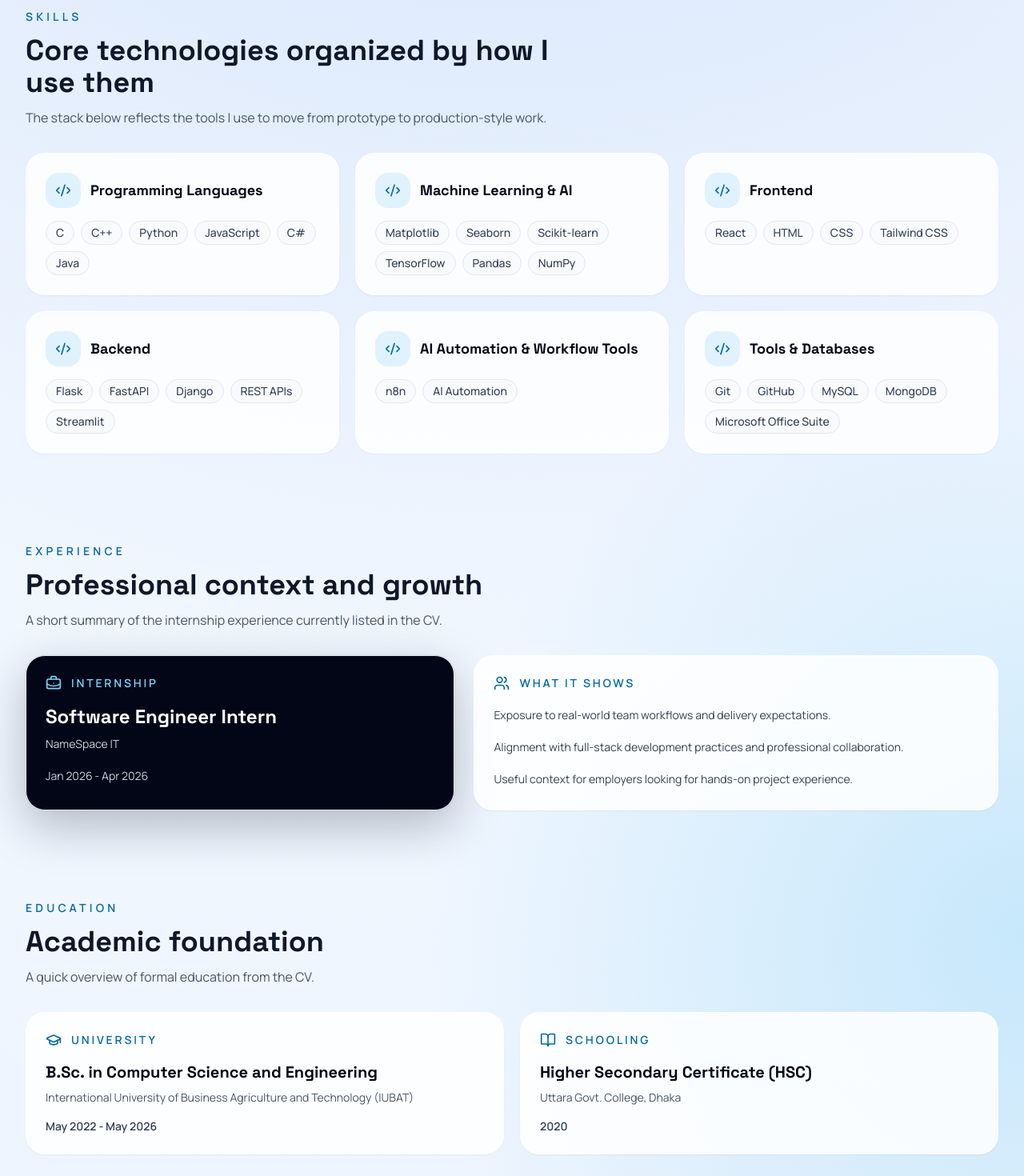
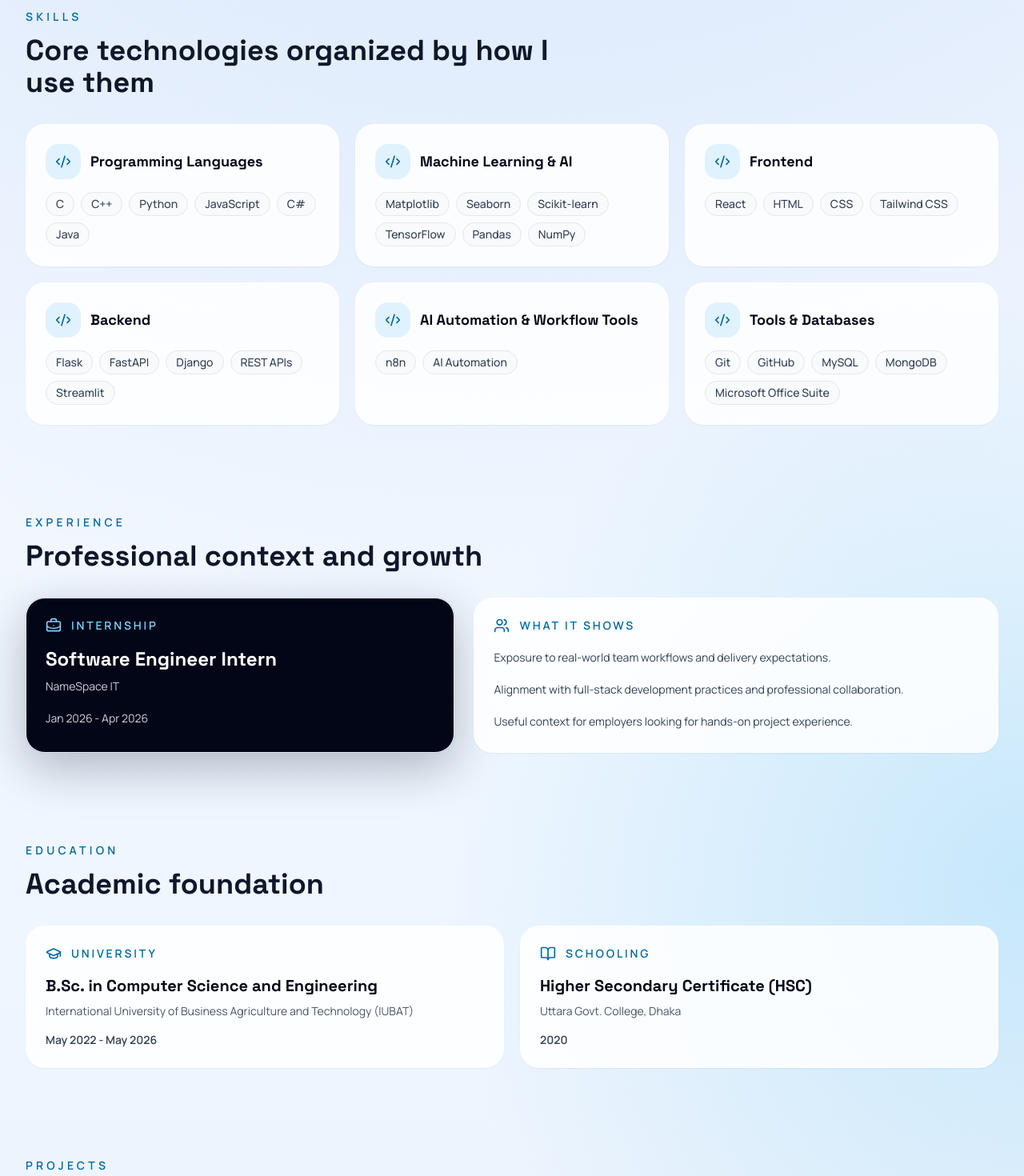
Before and after one commit to Razon-1/portfolio, a React (Vite) app: page / in a window 1280 px wide. Shown: the part 1000-2470 px from the top of the page at 80% size. Built offline with nearby package versions, Linux system fonts and the light colour scheme.

Commit message:
remove some specific  line

```diff
--- a/src/App.tsx
+++ b/src/App.tsx
@@ -280,7 +280,6 @@ function App() {
           <SectionTitle
             eyebrow="Skills"
             title="Core technologies organized by how I use them"
-            description="The stack below reflects the tools I use to move from prototype to production-style work."
           />
           <div className="mt-8 grid gap-5 md:grid-cols-2 xl:grid-cols-3">
             {skillGroups.map((group) => (
@@ -307,7 +306,6 @@ function App() {
           <SectionTitle
             eyebrow="Experience"
             title="Professional context and growth"
-            description="A short summary of the internship experience currently listed in the CV."
           />
           <div className="mt-8 grid gap-6 lg:grid-cols-[0.9fr_1.1fr]">
             <div className="rounded-3xl border border-slate-200 bg-slate-950 p-6 text-white shadow-glow">
@@ -337,7 +335,6 @@ function App() {
           <SectionTitle
             eyebrow="Education"
             title="Academic foundation"
-            description="A quick overview of formal education from the CV."
           />
           <div className="mt-8 grid gap-5 md:grid-cols-2">
             <article className="rounded-3xl border border-white/80 bg-white/85 p-6 shadow-sm">
@@ -409,7 +406,6 @@ function App() {
           <SectionTitle
             eyebrow="Certifications & Activities"
             title="Proof of learning and interests"
-            description="The CV’s certification and interest section translated into a clean card layout."
           />
           <div className="mt-8 grid gap-6 lg:grid-cols-3">
             <div className="space-y-4 rounded-3xl border border-white/80 bg-white/85 p-6 shadow-sm lg:col-span-2">
```
